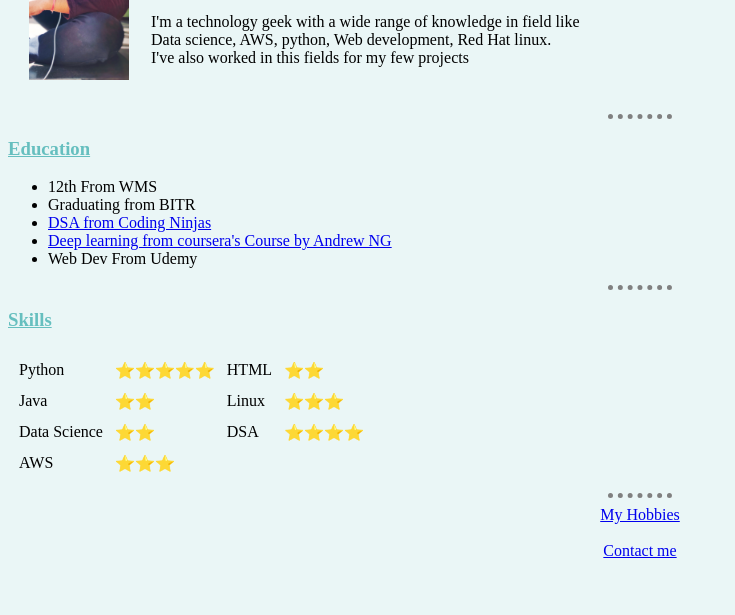
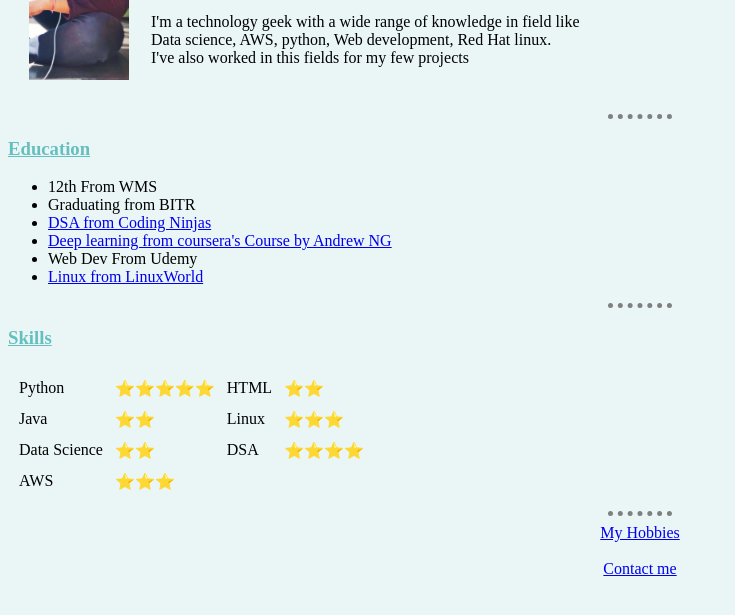
Before and after one commit to Navron4500/OldStyle-CV, a plain HTML site: page index.html in a window 1280 px wide. Shown: the part 149-764 px from the top of the page, without its empty margins (0-735 px from the left). Drawn offline with Linux system fonts and the light colour scheme.

Commit message:
Added Linux education link

```diff
--- a/index.html
+++ b/index.html
@@ -34,6 +34,8 @@
         <li><a href="https://drive.google.com/file/d/1n8RbTPaBMMRxxpz8FGwX46miwh4CEfzK/view?usp=sharing">DSA from Coding Ninjas</a></li>
         <li><a href="https://drive.google.com/file/d/1XZEFUyNLhsWZBpzH2BxRybk2erHqGyNx/view?usp=sharing"> Deep learning from coursera's Course by Andrew NG </a></li>
         <li> Web Dev From Udemy </li>
+        <li><a href="https://drive.google.com/file/d/11eAVUpBmRQk4OolqLCLAjrymesr2GULr/view?usp=sharing"> Linux from LinuxWorld </a></li>
+
     </ul>
 
 
```
